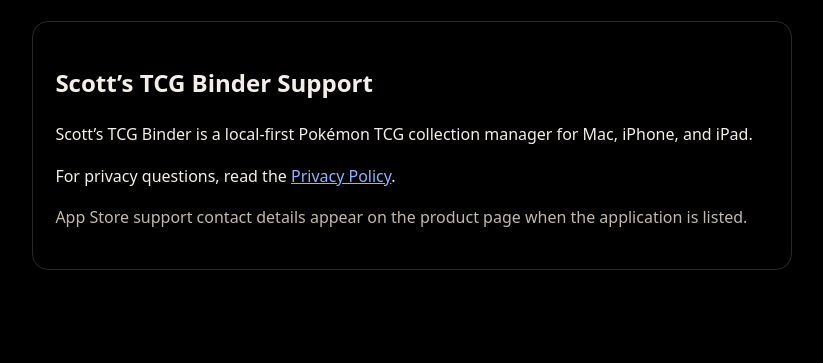
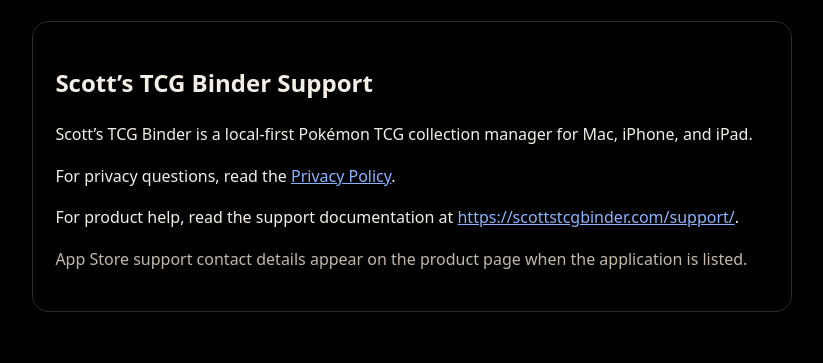
Before and after one commit to phpscott/phpscott.github.io, a plain HTML site: page dist/support/index.html in a window 1280 px wide. Shown: the part 380-743 px from the top of the page, without its empty margins (228-1051 px from the left). Drawn offline with Linux system fonts and the light colour scheme.

Commit message:
Update index.html

```diff
--- a/dist/support/index.html
+++ b/dist/support/index.html
@@ -114,6 +114,7 @@
       <h1>Scott’s TCG Binder Support</h1>
       <p>Scott’s TCG Binder is a local-first Pokémon TCG collection manager for Mac, iPhone, and iPad.</p>
       <p>For privacy questions, read the <a href="/privacy/">Privacy Policy</a>.</p>
+      <p>For product help, read the support documentation at <a href="https://scottstcgbinder.com/support/" rel="noopener noreferrer">https://scottstcgbinder.com/support/</a>.</p>
       <p class="muted">App Store support contact details appear on the product page when the application is listed.</p>
     </section>
   </main>
```
